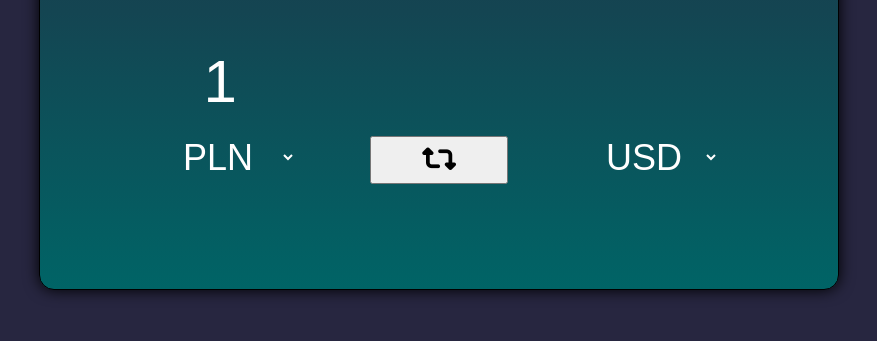
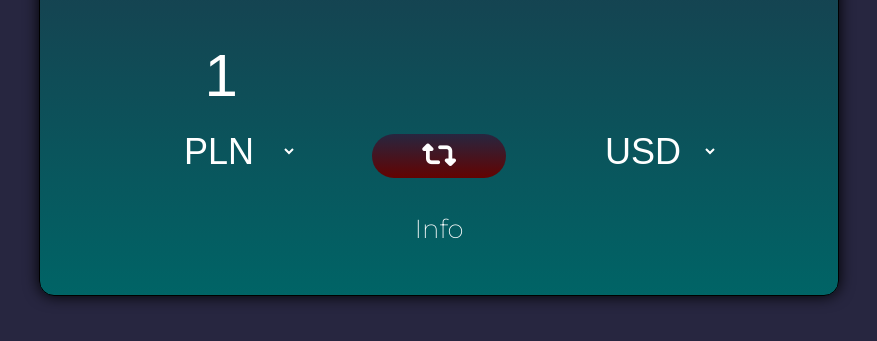
Before and after one commit to marcin-kk/ExchangeRate, a plain HTML site: page index.html in a window 1280 px wide. Shown: the part 325-666 px from the top of the page, without its empty margins (201-1078 px from the left). Drawn offline with Linux system fonts and the light colour scheme.

Commit message:
css done

```diff
--- a/index.html
+++ b/index.html
@@ -48,7 +48,7 @@
 
         </div>
 
-        <p class="rate-info"></p>
+        <p class="rate-info">Info</p>
 
     </div>
 
--- a/style.css
+++ b/style.css
@@ -75,14 +75,37 @@ body {
 }
 
 .app-body option {
-    text-align:left;
+	text-align: left;
 	color: #333;
 }
 
 .swap {
 	align-self: flex-end;
 	margin: 5px;
+
 	padding: 5px 50px;
 	font-size: 30px;
+	background-image: linear-gradient(
+		180deg,
+		rgba(39, 38, 64, 1) 0%,
+		rgba(99, 3, 1, 1) 100%
+	);
+	border: none;
+	border-radius: 25px;
+	color: #fff;
+	cursor: pointer;
+}
 
+.swap:focus {
+	outline: none;
+	background-image: linear-gradient(
+		180deg,
+		rgb(59, 58, 99) 0%,
+		rgb(196, 39, 37) 100%
+	);
 }
+
+.wrapper .rate-info {
+	margin-top: 30px;
+	margin-bottom: 0;
+}
```
Lines whose indentation alone changed are shown as unchanged.
